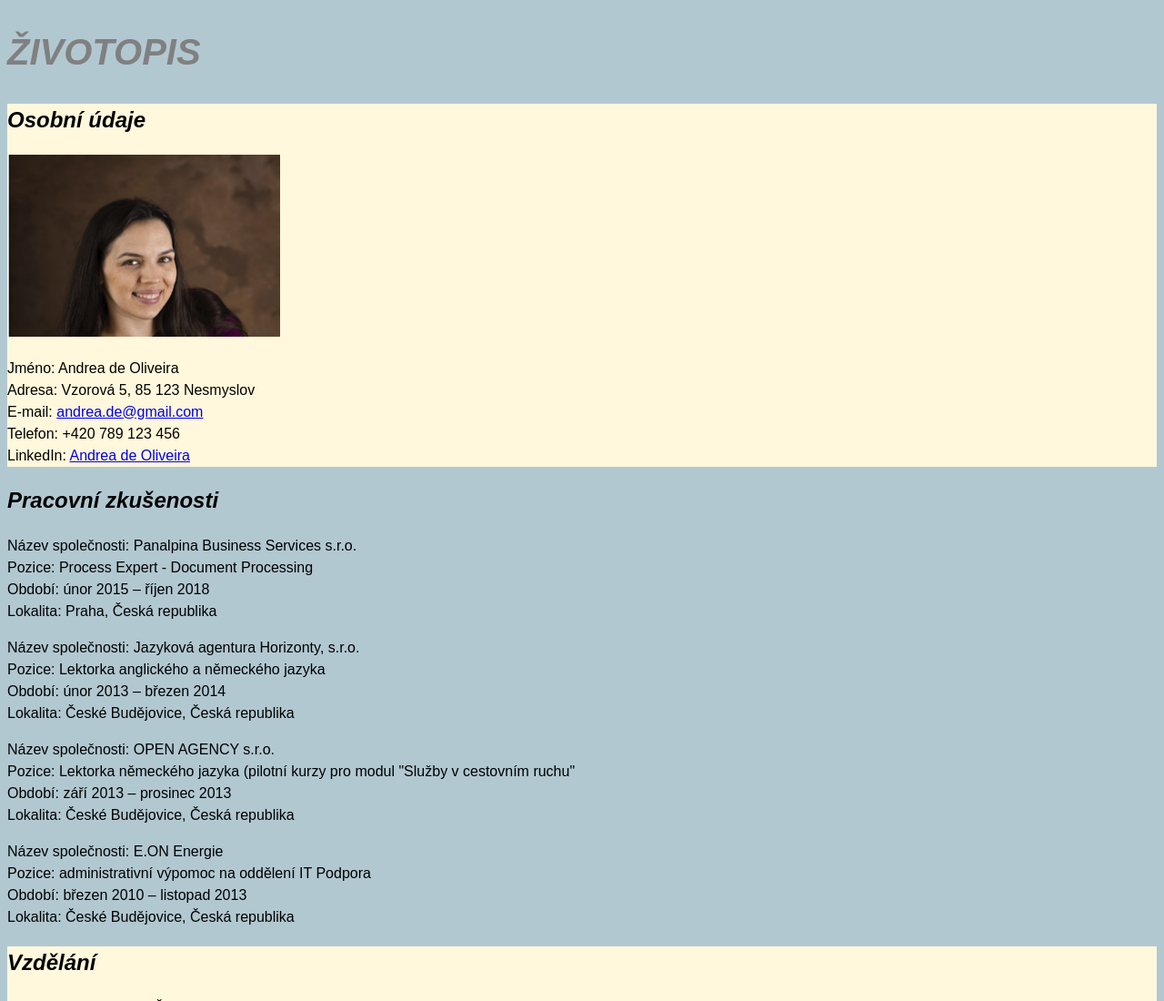
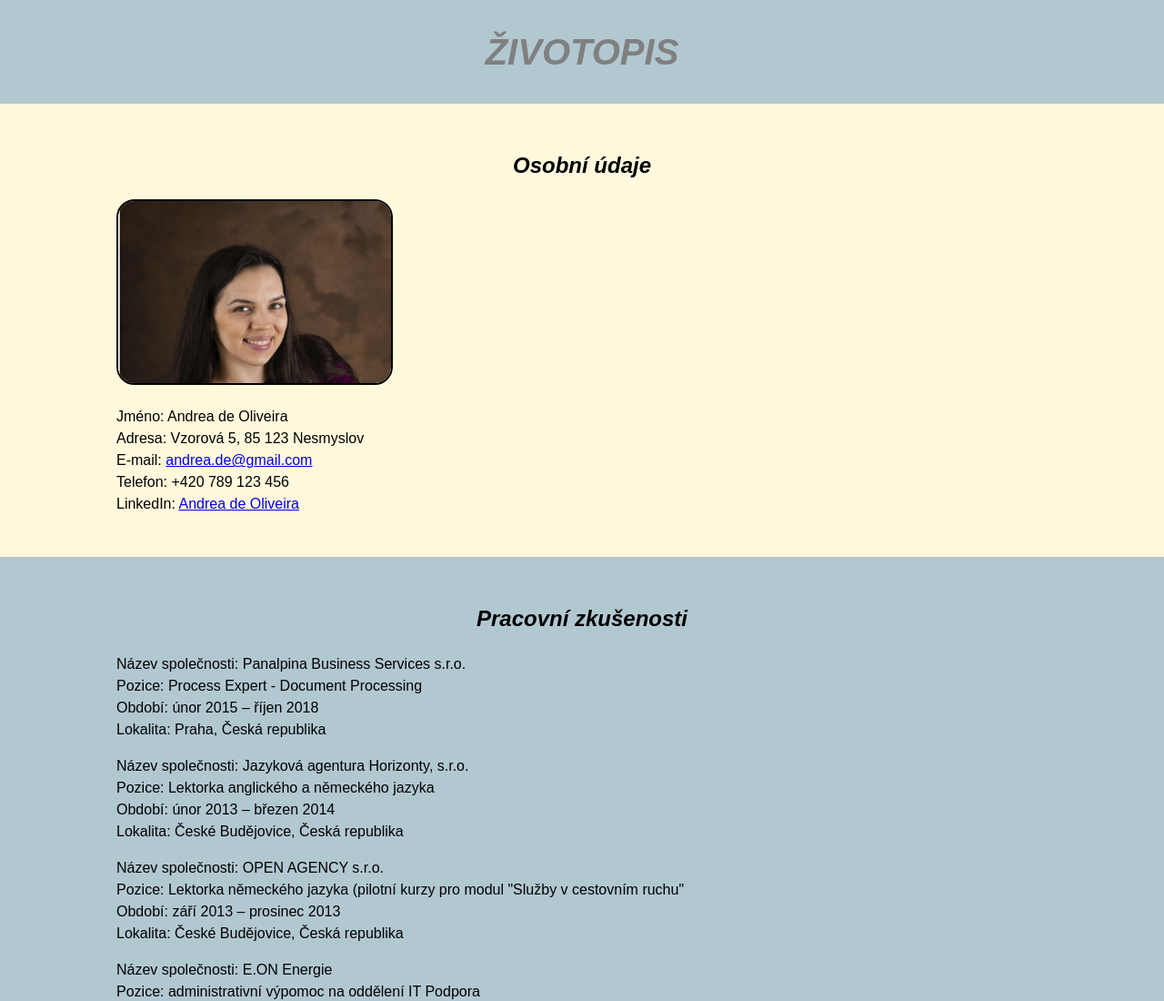
Before and after one commit to AndreadeO/Zivotopis, a plain HTML site: page index.html in a window 1280 px wide. Shown: the top 1100 px of the page at 91% size. Drawn offline with Linux system fonts and the light colour scheme.

Commit message:
Pridane padding a margin

```diff
--- a/style.css
+++ b/style.css
@@ -3,19 +3,22 @@ h1 {
     font-size: 40px;
     font-weight: bold;
     font-style: italic;
+    text-align: center;
 
 }
 
 h2 {
     color: black;
     font-weight: bold;
-    font-style: italic
+    font-style: italic;
+    text-align: center;
 }
 
 h3 {
     color: black;
     font-weight: bold;
-    font-style: italic
+    font-style: italic;
+
 }
 
 body {
@@ -23,7 +26,8 @@ body {
     background-color: rgb(178, 200, 209);
     line-height: 1.5;
     font-size: 16px;
-    font-family: Arial, Helvetica, sans-serif
+    font-family: Arial, Helvetica, sans-serif;
+    margin: 0
 
 }
 .osobni_udaje,
@@ -41,11 +45,17 @@ body {
     background-color: black;
     color: white;
     text-align: center;
-
-
+    padding: 10px 0;
 }
 
 .foto_osobni_udaje {
     width: 300px;
     height: 200px;
+    border: 2px solid black;
+    border-radius: 20px;
 }
+
+section {
+    padding: 30px 10%;
+
+}
```
